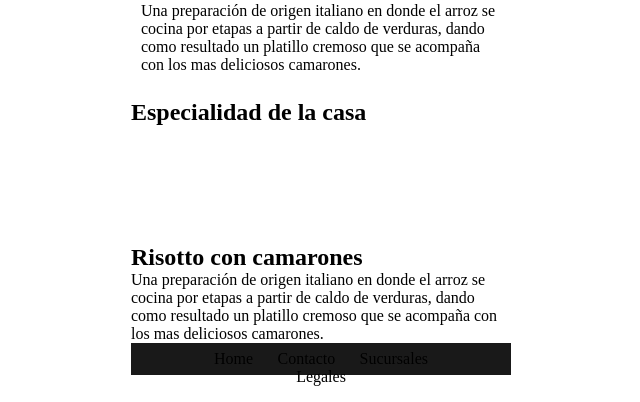
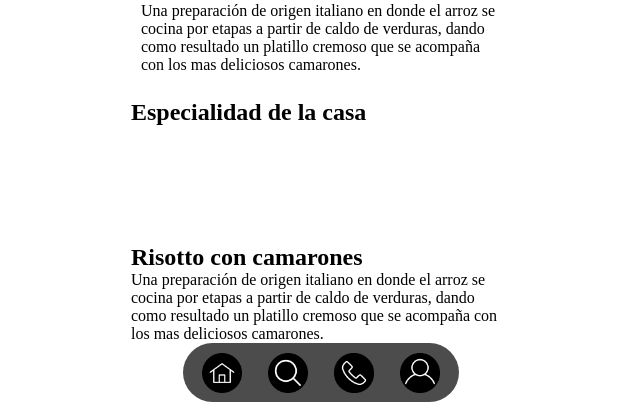
Before and after one commit to JMBenitezDev/22525-13, a plain HTML site: page index.html in a window 1280 px wide. Shown: the part 800-1202 px from the top of the page, without its empty margins (319-959 px from the left). Drawn offline with nearby package versions, Linux system fonts and the light colour scheme.

Commit message:
se creó footer

```diff
--- a/css/style.css
+++ b/css/style.css
@@ -12,6 +12,7 @@ body {
   background-size: cover;
   height: 1100px;
   display: flex;
+  flex-wrap: wrap;
   justify-content: center;
 
 }
@@ -21,7 +22,14 @@ body {
   padding-top: 15px;
   width: 380px;
   display: flex;
+  flex-wrap: wrap;
   justify-content: center;
+}
+.fondo{
+
+}
+footer{
+  width: 100%;
 }
 
 /**********fin fondo*********/
@@ -41,6 +49,11 @@ header nav ul li,.menuOculto li {
 }
 header nav ul li a,.menuOculto li a {
 text-decoration: none;
+}
+.menuOculto li{
+  font-size: larger;
+  font-weight: 600;
+  color: black;
 }
 
 .oculto{
@@ -73,36 +86,37 @@ main .slider {
 
 /******************fin slider *****************/
 /**************footer******************/
-footer {
-  background: rgba(0, 0, 0, 0.9);
-
-  width: 100%;
-  height: 3%;
-  padding-top: 2%;
-  color: black;
+footer{
+  display: flex;
+  justify-content: center;
 }
-
 footer nav ul {
   display: flex;
-  flex-wrap: wrap;
+
   justify-content: center;
 }
 
 footer nav ul li {
   list-style: none;
   padding: 0 4%;
-
 }
 
 footer nav ul li a {
   text-decoration: none;
   color: rgb(0, 0, 0);
-
 }
-
+.liHome a img{
+  width: 50px;
+  padding: 5px 5px;
+}
 .menuFooter {
-  width: 80%;
-  margin: auto;
+  padding: 1.5% 10% 0 10%;
+  display: flex;
+  justify-content: space-between;
+  align-items: center;
+  background: rgba(0, 0, 0, 0.7);
+  border-radius: 50px;
+  box-shadow: -40% -70px 63px -60px #494848;
 }
 
 /*********fin footer**************/
--- a/index.html
+++ b/index.html
@@ -8,7 +8,8 @@
     <title>Restaurant</title>
     <link rel="shortcut icon" href="logo.png" type="image/x-icon">
     <link rel="stylesheet" href="css/style.css">
-    <link rel="stylesheet" href="https://cdnjs.cloudflare.com/ajax/libs/animate.css/4.1.1/animate.min.css"/>
+    <link rel="stylesheet" href="https://cdnjs.cloudflare.com/ajax/libs/animate.css/4.1.1/animate.min.css" />
+
 
 </head>
 
@@ -20,7 +21,8 @@
                     <nav>
                         <ul>
                             <li class="lilogo">
-                                <a href="index.html"><img id="log" src="./logo.png" alt="Logo restaurant" width="100%"></a>
+                                <a href="index.html"><img id="log" src="./logo.png" alt="Logo restaurant"
+                                        width="100%"></a>
                             </li>
                             <ul class="menuOculto oculto animate__animated animate__backOutRight">
                                 <li><a href="">Menú</a></li>
@@ -35,16 +37,10 @@
             </header>
             <main>
                 <section>
+                    <!-- seccion plato del dia-->
                     <div class="slider">
                         <img src="" alt="">
                     </div>
-                    <!--    </section>
-        <section class="reservas">
-            <h2>Reservar</h2>
-            <a href="http://">Reservar</a>
-            <img src="/img/familyrestaurant118.jpg" width="100%" alt="">
-        </section>-->
-
                     <section class="platoDelDia">
                         <div class="banner">
                             <h2 id="text">Plato del dia</h2>
@@ -74,11 +70,11 @@
                             </p>
                         </section>
                     </section>
-
+                </section>
                 <section class="especialidadCasa">
+                    <!--seccion especialidad de la casa-->
                     <div class="bannerEsp">
                         <h2 id="textEsp">Especialidad de la casa</h2>
-
                         <div class="clouds">
                             <img src="./img/cloud1.png" alt="una nube" style="--i:1;width: 100%;">
 
@@ -96,24 +92,40 @@
                     </section>
                 </section>
                 <section class="eventos">
+                    <!--seccion Iframe-->
                     <article class="iFrame">
 
                     </article>
                 </section>
             </main>
+
+
             <footer>
-                <section class="api">
-
-                </section>
                 <section class="menuFooter">
                     <nav>
                         <ul>
-                            <li><a href=""> Home</a></li>
-                            <li><a href="">Contacto</a></li>
-                            <li><a href=""> Sucursales</a></li>
-                            <li><a href="">Legales</a></li>
+                            <li class="liHome">
+                                <a href="index.html"><img src="./img/pagina-de-inicio.png" alt="Icono de inicio"
+                                        width="100%"></a>
+                            </li>
+                            <li class="liHome">
+                                <a href=""><img src="./img/searchN.png" alt="Icono de búsqueda" width="100%"></a>
+                            </li>
+                            <li class="liHome">
+                                <a href=""><img src="./img/phone-callN.png" alt="Icono de llamada" width="100%"></a>
+                            </li>
+
+                            <li class="liHome">
+                                <a href=""><img src="./img/usuarioN.png" alt="Icono de usuario" width="100%"></a>
+                            </li>
+
                         </ul>
                     </nav>
+                </section>
+
+                <section class="api">
+                    <!--seccion API-->
+
                 </section>
             </footer>
         </div>
```
Also changed, not shown: img/pagina-de-inicio.png (added), img/pagina-de-inicioG.png (added), img/phone-call.png (added), img/phone-callG.png (added), img/phone-callN.png (added), img/search.png (added), img/searchG.png (added), img/searchN.png (added), img/usuario.png (added), img/usuarioG.png (added), img/usuarioN.png (added). Lines whose indentation alone changed are shown as unchanged.
